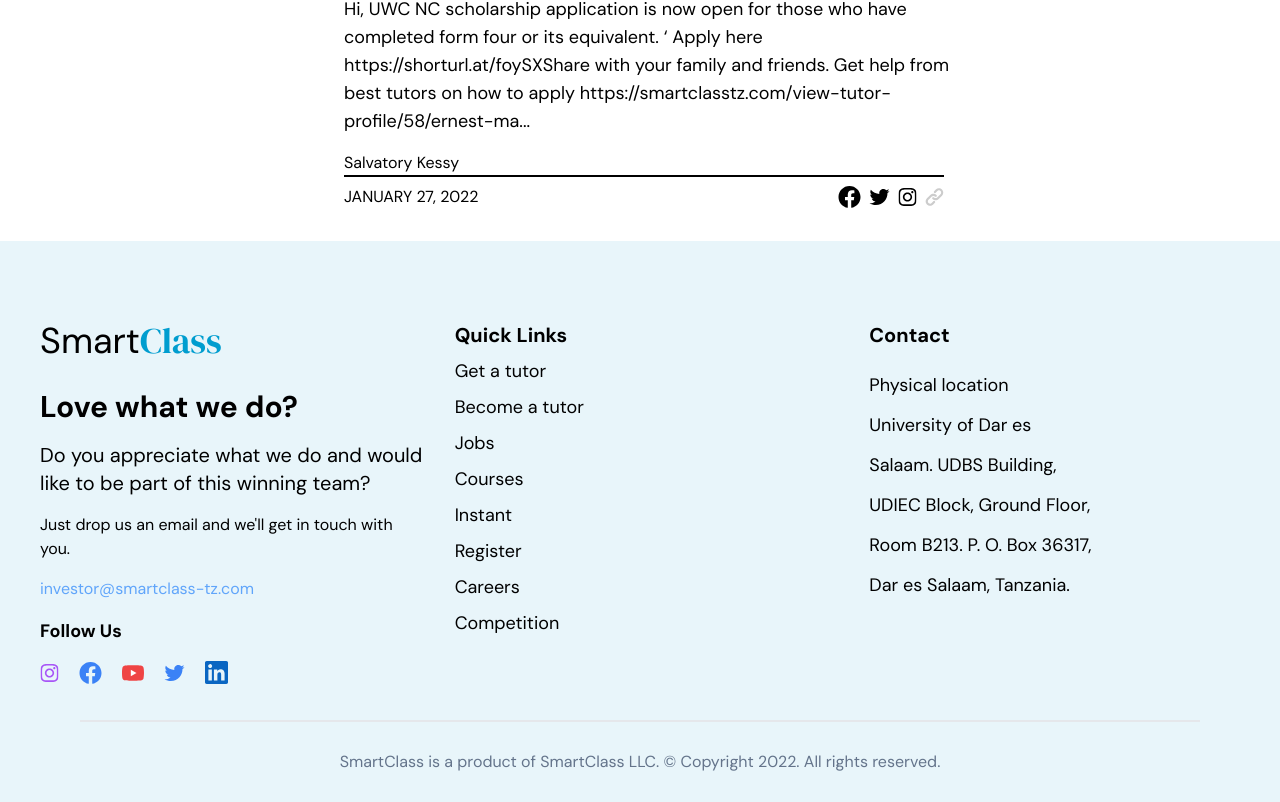
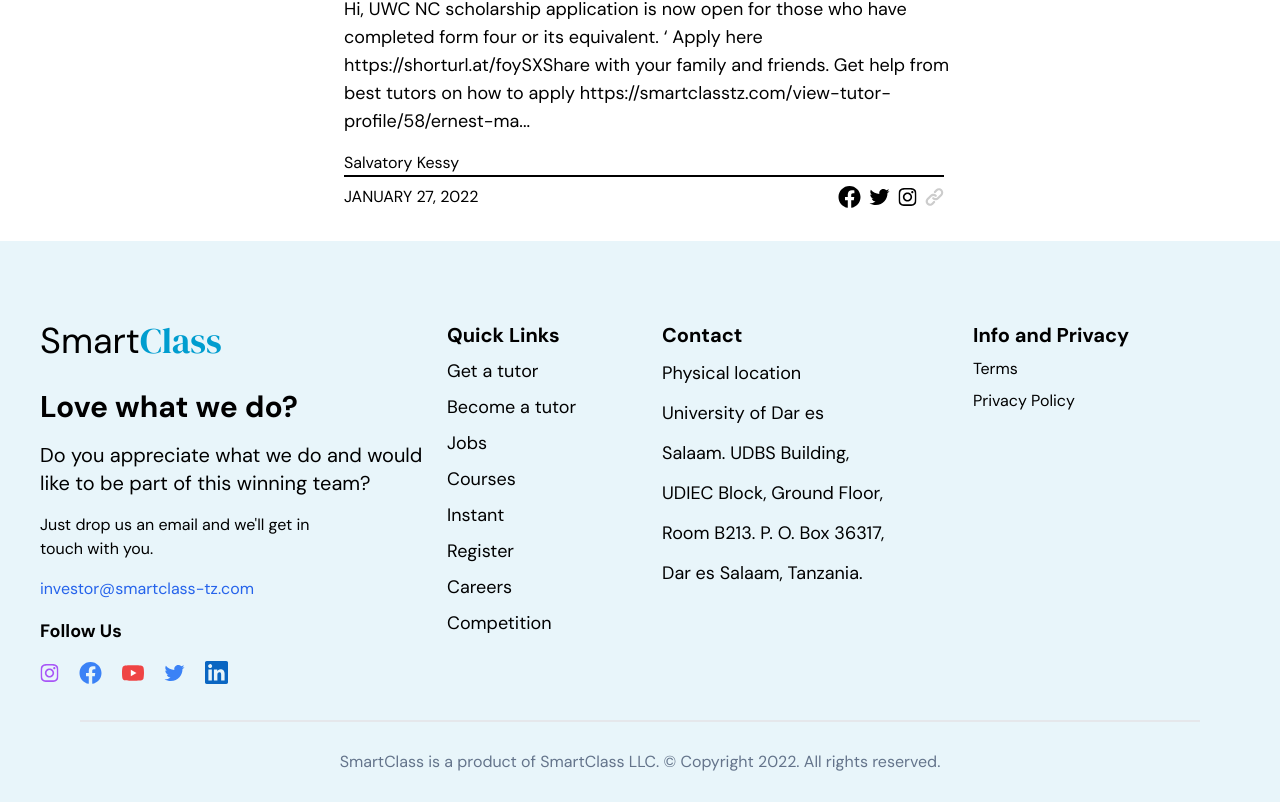
Before and after one commit to iam-dante/smartclass, a Next.js app: page /blog in a window 1280 px wide. Shown: the part 1755-2557 px from the top of the page. Built offline with nearby package versions, Linux system fonts and the light colour scheme.

Commit message:
text fix

```diff
--- a/components/Footer.js
+++ b/components/Footer.js
@@ -5,7 +5,7 @@
 
     return(
         <div>
-            <div className="grid md:grid-cols-3 grid-rows-3  md:grid-rows-none md:pt-20 py-5 md:pl-10 px-6 gap-7">
+            <div className="grid md:grid-cols-4 grid-rows-3  md:grid-rows-none md:pt-20 py-5 md:pl-10 px-6 gap-7">
                         <div className="flex flex-col space-y-7">
                             <span className=" text-4xl ">
                                 <h className="">Smart</h>
@@ -15,7 +15,7 @@
                                 <h className="text-2xl md:text-3xl  font-semibold">Love what we do?</h>
                                 <h className=" lg:w-[400px] text-lg md:text-xl  leading-loose">Do you appreciate what we do and would like to be part of this winning team? </h>
                                 <h className="text-base">Just drop us an email and we&apos;ll get in touch with you.</h>
-                                <a href = "mailto: investor@smartclass-tz.com" className="text-blue-400"> investor@smartclass-tz.com</a>
+                                <a href = "mailto: investor@smartclass-tz.com" className="text-blue-600"> investor@smartclass-tz.com</a>
                                 <h className="text-lg font-semibold">Follow Us</h>
                                 <span className="flex flex-row space-x-5 items-center">
 
@@ -30,7 +30,7 @@
                                         <YoutubeIcon/>
                                     </a>
 
-                                    <a href="https://www.facebook.com/smartclasstz/" target="_blank" rel="noreferrer">
+                                    <a href="https://www.linkedin.com/company/smartclasstz" target="_blank" rel="noreferrer">
                                         <TwitterIcon className="text-blue-500"/>
                                     </a>
 
@@ -41,7 +41,7 @@
                             </div>
                         </div>
 
-                    <div className="flex flex-col space-y-2 mt-12 md:mt-0">
+                    <div className="flex flex-col space-y-2 mt-12 md:mt-0 lg:pl-24 pl-0">
                         <h className="text-xl font-semibold">Quick Links</h>
                         {
                         list.map((vl)=>(
@@ -49,7 +49,7 @@
                         ))
                         }
                     </div>
-                    <div className="flex flex-col  space-y-4">
+                    <div className="flex flex-col  space-y-1">
                         <h className="text-xl font-semibold">Contact</h>
                         <p className="w-56 text-lg leading-10">Physical location
                             University of Dar es Salaam.
@@ -58,6 +58,14 @@
                             P. O. Box 36317,
                             Dar es Salaam,
                             Tanzania.</p>
+                    </div>
+
+                    <div className="flex flex-col -mt-24 md:-mt-0">
+                        <h className="text-xl font-semibold">Info and Privacy</h>
+                        <div className="space-y-2 flex flex-col mt-2">
+                            <a>Terms</a>
+                            <a>Privacy Policy</a>
+                        </div>
                     </div>
                 </div>
 
--- a/pages/home.js
+++ b/pages/home.js
@@ -15,7 +15,7 @@
                 <NavigationBar/>
 
                 <div className="grid grid-rows- lg:grid-cols-2">
-                    <div className="pl-6 md:pl-20 space-y-6 md:space-y-12 py-12 z-20">
+                    <div className="pl-6 md:pl-20 space-y-6 md:space-y-12 py-12 z-20 lg:mt-24">
                             <h1 className="mt-6  text-5xl xl:text-9xl w-3 md:w-9 font-serif">Education Reimagined</h1>
                             <p className="w-[300px] lg:w-[511px] text-1xl md:text-2xl leading-loose">Find a class for your personal enrichment or to build your profesional opportunities</p>
                         <div className="space-x-8">
@@ -37,11 +37,11 @@
 
                 <div className="p-6 md:p-20 space-y-10">
                     <div className="lg:space-y-10 flex justify-center flex-col items-center">
-                        <h1 className="text-xl md:text-3xl font-serif uppercase text-[#8E8B8B] ">About us</h1>
+                        <h1 className="text-xl md:text-3xl font-serif uppercase text-slate-800">About us</h1>
                         <p className="text-base lg:text-2xl lg:w-[914px]  text-center leading-loose">SmartClass is the leading leader in online education rendering personalized learning experiences to lots of students and business professionals in infinite subjects in Africa. SmartClass is an online platform that connects learners/students to very qualified and certified private tutors/experts both online and offline. SmartClass does this by capitalizing on big data analytics and using advanced algorithmic matching between students and tutors.</p>
                     </div>
-                    <div className="px-20 space-y-8">
-                        <h1 className="text-xl md:text-3xl  font-serif uppercase flex justify-center text-[#8E8B8B]">Our Sponsors</h1>
+                    <div className="px-20">
+                        <h1 className="text-xl md:text-3xl  font-serif uppercase flex justify-center text-slate-800">Our Sponsors</h1>
                         <div className="flex justify-around space-x-3">
                             <img src="/images/commonwealth.jpeg" className=" h-16 grayscale hover:grayscale-0 lg:h-48"/>
                             <img src="/images/tonyfoundation.png" className=" h-16 grayscale hover:grayscale-0 lg:h-48"/>
@@ -50,8 +50,8 @@
                     </div>
                 </div>
 
-                <div className="hidden lg:block bg-cyanblue-100 p-20 space-y-24 ">
-                <h1 className="flex justify-center text-3xl font-serif uppercase text-[#8E8B8B]">How it works</h1>
+                <div className="hidden xl:block bg-cyanblue-100 p-20 space-y-24 ">
+                <h1 className="flex justify-center text-3xl font-serif uppercase text-slate-800">How it works</h1>
 
 
 
@@ -124,8 +124,8 @@
 
 
 {/* Moblile */}
-                <div className="lg:hidden bg-cyanblue-100 px-6 md:px-14 py-6 space-y-6">
-                    <h1 className="flex justify-center text-2xl font-serif uppercase text-[#8E8B8B]">How it works</h1>
+                <div className="xl:hidden bg-cyanblue-100 px-6 md:px-14 py-6 space-y-6">
+                    <h1 className="flex justify-center text-2xl font-serif uppercase text-slate-800">How it works</h1>
 
                     <div className="space-y-5">
                         <div className="flex flex-row items-center  space-x-3">
@@ -156,7 +156,8 @@
                     </div>
 
 
-                    <div className="px-4 bg-white py-6 rounded-md drop-shadow-2xl">
+                    <div className="px-4 bg-white py-6 round    <a>Terms</a>
+                            <a>Privacy Policy</a>ed-md drop-shadow-2xl">
                         <div className="space-y-4">
                         <div className="flex flex-row items-center space-x-4">
                             <span className="px-4 py-4 bg-cyanblue-200 text-lg font-semibold">4</span>
@@ -171,7 +172,7 @@
 
 
                 <div className="px-6 md:px-20 py-20 space-y-4 lg:space-y-8">
-                    <h1 className=" text-xl lg:text-3xl flex justify-center uppercase font-serif  text-[#8E8B8B]">What our clients say</h1>
+                    <h1 className="text-lg lg:text-3xl flex justify-center uppercase font-serif  text-slate-800">What our clients say</h1>
 
                         <div className="lg:block hidden overflow-x-auto scrollbar scrollbar-thin scrollbar-thumb-cyanblue-400 py-6 snap-x snap-mandatory">
 
```
